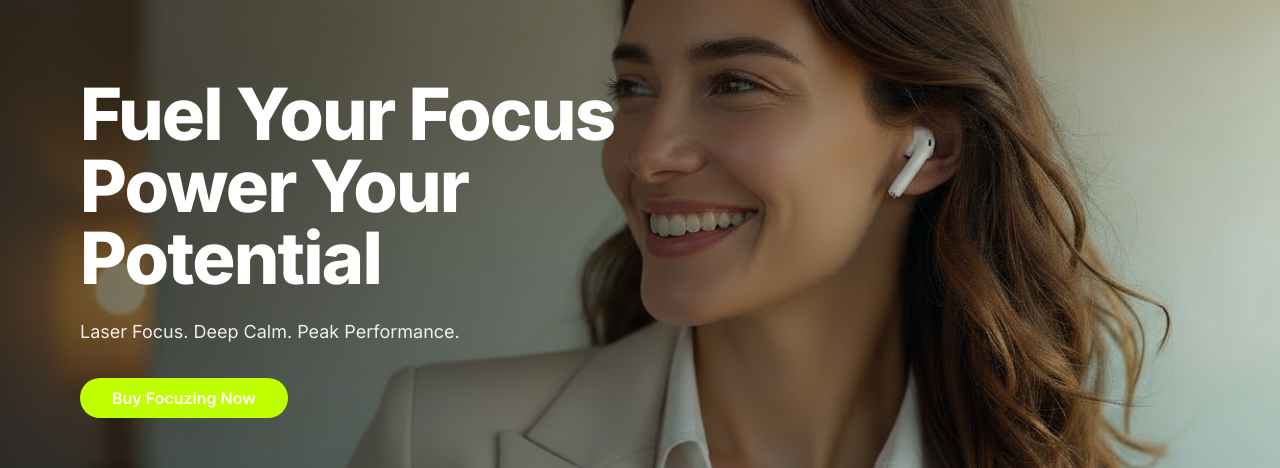
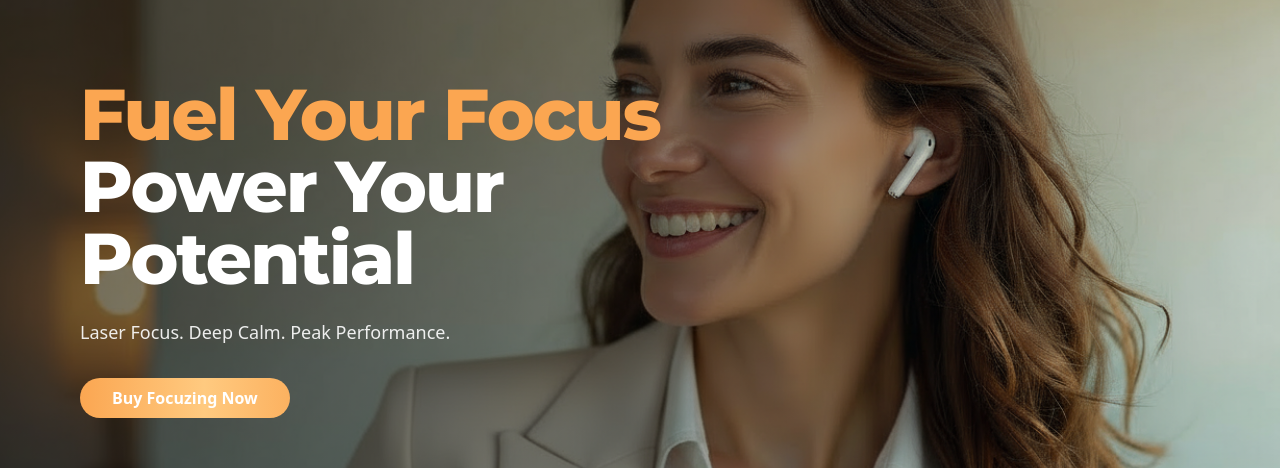
Before and after one commit to IsabelleKidney/zing-focusflow, a React (Vite) app: page / in a window 1280 px wide. Shown: the part 192-660 px from the top of the page. Built offline with nearby package versions, Linux system fonts and the light colour scheme; no server answers; the HTML template or start-up script is replaced by a standard one.

Commit message:
Reverted to commit 9754b6b6f3b23ea97bc70d71b19a592902238e50

```diff
--- a/src/index.css
+++ b/src/index.css
@@ -1,5 +1,3 @@
-@import url('https://fonts.googleapis.com/css2?family=Inter:wght@300;400;500;600;700;800&display=swap');
-
 @tailwind base;
 @tailwind components;
 @tailwind utilities;
@@ -19,9 +17,8 @@ All colors MUST be HSL.
     --popover: 0 0% 100%;
     --popover-foreground: 0 0% 10%;
 
-    /* Electric Volt Green/Yellow - Energy Theme */
-    --primary: 75 100% 50%;
-    --primary-foreground: 0 0% 5%;
+    --primary: 0 0% 10%;
+    --primary-foreground: 0 0% 100%;
 
     --secondary: 0 0% 98%;
     --secondary-foreground: 0 0% 10%;
@@ -29,35 +26,35 @@ All colors MUST be HSL.
     --muted: 0 0% 96%;
     --muted-foreground: 0 0% 45%;
 
-    --accent: 75 100% 50%;
-    --accent-foreground: 0 0% 5%;
+    --accent: 30 95% 65%;
+    --accent-foreground: 0 0% 100%;
 
-    /* Electric Volt Energy Colors */
-    --volt: 75 100% 50%;
-    --volt-foreground: 0 0% 5%;
-    --volt-light: 80 100% 60%;
-    --volt-dark: 70 100% 40%;
-    --energy: 65 100% 55%;
-    --energy-foreground: 0 0% 5%;
-    --energy-light: 70 100% 65%;
-    --energy-dark: 60 100% 45%;
+    /* Premium Warm Accent Colors */
+    --orange: 30 95% 65%;
+    --orange-foreground: 0 0% 100%;
+    --orange-light: 35 100% 75%;
+    --orange-dark: 25 90% 55%;
+    --yellow: 45 100% 70%;
+    --yellow-foreground: 0 0% 10%;
+    --yellow-light: 50 100% 80%;
+    --yellow-dark: 40 95% 60%;
 
     --destructive: 0 84% 60%;
     --destructive-foreground: 0 0% 100%;
 
     --border: 0 0% 92%;
     --input: 0 0% 92%;
-    --ring: 75 100% 50%;
+    --ring: 0 0% 10%;
 
     /* Premium Design Tokens */
-    --gradient-primary: linear-gradient(135deg, hsl(75, 100%, 50%) 0%, hsl(65, 100%, 55%) 100%);
-    --gradient-volt: linear-gradient(135deg, hsl(75, 100%, 50%) 0%, hsl(80, 100%, 60%) 100%);
-    --gradient-energy: linear-gradient(135deg, hsl(65, 100%, 55%) 0%, hsl(70, 100%, 65%) 100%);
+    --gradient-primary: linear-gradient(135deg, hsl(28, 98%, 62%) 0%, hsl(40, 100%, 68%) 100%);
+    --gradient-orange: linear-gradient(135deg, hsl(30, 95%, 65%) 0%, hsl(35, 100%, 75%) 100%);
+    --gradient-yellow: linear-gradient(135deg, hsl(45, 100%, 70%) 0%, hsl(50, 100%, 80%) 100%);
     --gradient-hero: linear-gradient(180deg, hsl(0, 0%, 100%) 0%, hsl(0, 0%, 98%) 100%);
     --gradient-subtle: linear-gradient(180deg, hsl(0, 0%, 100%) 0%, hsl(0, 0%, 99%) 100%);
 
     --shadow-elegant: 0 20px 60px -15px rgba(0, 0, 0, 0.08);
-    --shadow-glow: 0 0 60px rgba(180, 255, 50, 0.25);
+    --shadow-glow: 0 0 60px rgba(255, 150, 50, 0.15);
     --shadow-card: 0 2px 16px rgba(0, 0, 0, 0.04);
 
     --transition-smooth: all 0.4s cubic-bezier(0.4, 0, 0.2, 1);
@@ -66,13 +63,20 @@ All colors MUST be HSL.
     --radius: 1rem;
 
     --sidebar-background: 0 0% 98%;
+
     --sidebar-foreground: 240 5.3% 26.1%;
-    --sidebar-primary: 75 100% 50%;
-    --sidebar-primary-foreground: 0 0% 5%;
+
+    --sidebar-primary: 240 5.9% 10%;
+
+    --sidebar-primary-foreground: 0 0% 98%;
+
     --sidebar-accent: 240 4.8% 95.9%;
+
     --sidebar-accent-foreground: 240 5.9% 10%;
+
     --sidebar-border: 220 13% 91%;
-    --sidebar-ring: 75 100% 50%;
+
+    --sidebar-ring: 217.2 91.2% 59.8%;
   }
 
   .dark {
--- a/tailwind.config.ts
+++ b/tailwind.config.ts
@@ -14,8 +14,7 @@ export default {
     },
     extend: {
       fontFamily: {
-        sans: ['Inter', 'sans-serif'],
-        inter: ['Inter', 'sans-serif'],
+        montserrat: ['Montserrat', 'sans-serif'],
       },
       colors: {
         border: "hsl(var(--border))",
@@ -43,17 +42,17 @@ export default {
           DEFAULT: "hsl(var(--accent))",
           foreground: "hsl(var(--accent-foreground))",
         },
-        volt: {
-          DEFAULT: "hsl(var(--volt))",
-          foreground: "hsl(var(--volt-foreground))",
-          light: "hsl(var(--volt-light))",
-          dark: "hsl(var(--volt-dark))",
+        orange: {
+          DEFAULT: "hsl(var(--orange))",
+          foreground: "hsl(var(--orange-foreground))",
+          light: "hsl(var(--orange-light))",
+          dark: "hsl(var(--orange-dark))",
         },
-        energy: {
-          DEFAULT: "hsl(var(--energy))",
-          foreground: "hsl(var(--energy-foreground))",
-          light: "hsl(var(--energy-light))",
-          dark: "hsl(var(--energy-dark))",
+        yellow: {
+          DEFAULT: "hsl(var(--yellow))",
+          foreground: "hsl(var(--yellow-foreground))",
+          light: "hsl(var(--yellow-light))",
+          dark: "hsl(var(--yellow-dark))",
         },
         popover: {
           DEFAULT: "hsl(var(--popover))",
@@ -76,8 +75,8 @@ export default {
       },
       backgroundImage: {
         'gradient-primary': 'var(--gradient-primary)',
-        'gradient-volt': 'var(--gradient-volt)',
-        'gradient-energy': 'var(--gradient-energy)',
+        'gradient-orange': 'var(--gradient-orange)',
+        'gradient-yellow': 'var(--gradient-yellow)',
         'gradient-hero': 'var(--gradient-hero)',
         'gradient-subtle': 'var(--gradient-subtle)',
       },
```
